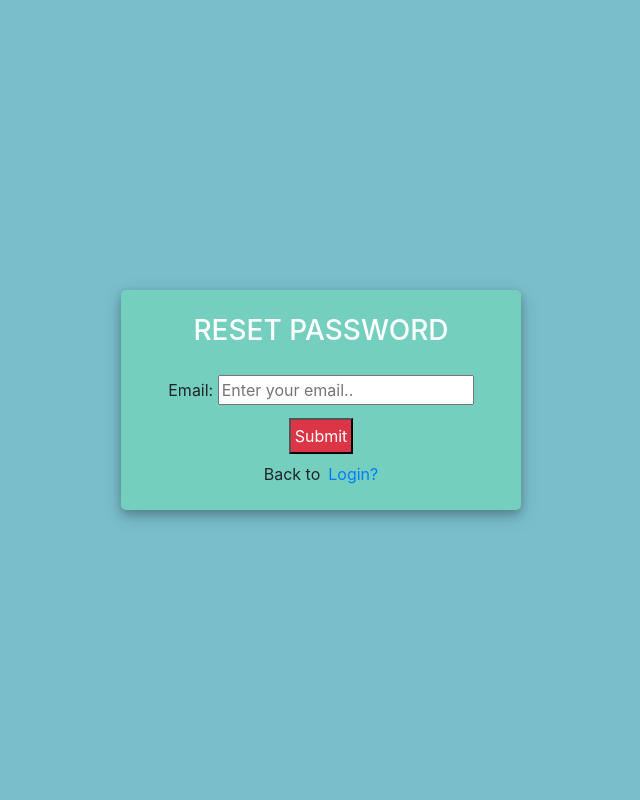
After one commit to DJGuruji/MedicalAppointment, a Django app: page /reset_pass in a window 1280 px wide. The commit adds this page. Shown: the whole page, without its empty margins (319-959 px from the left). Run offline with Django 4.2, Linux system fonts and the light colour scheme; some libraries are stand-ins or nearby versions.

Commit message:
Reset password added

```diff
--- a/Hbooking/urls.py
+++ b/Hbooking/urls.py
@@ -16,7 +16,9 @@ Including another URLconf
 """
 from django.contrib import admin
 from django.urls import path, include
-
+admin.site.site_header = 'Medical Appointment '
+admin.site.site_title = 'MedicalAppointment '
+admin.site.index_title = 'Appointment Administration'
 urlpatterns = [
     path('admin/', admin.site.urls),
     path('',include('home.urls')),
--- a/home/urls.py
+++ b/home/urls.py
@@ -1,6 +1,8 @@
 
 from django.urls import path
 from .import views
+from django.contrib.auth import views as auth_views
+
 urlpatterns = [
 
 path('',views.register, name ='register'),
@@ -13,4 +15,9 @@ path('contact',views.contact, name ='contact'),
 path('doctors',views.doctors, name ='doctors'),
 path('logout',views.logout_user, name ='logout'),
 
+path('reset_pass',auth_views.PasswordResetView.as_view(template_name = "passwordreset.html"), name='reset_pass'),
+path('reset_pass_sent',auth_views.PasswordResetDoneView.as_view(template_name = "passwordresetsent.html"), name='reset_pass_sent'),
+path('reset/<uidb64>/<token>',auth_views.PasswordResetConfirmView.as_view(template_name = "passwordresetform.html"), name='password_reset_confirm'),
+path('reset_pass_comp',auth_views.PasswordResetCompleteView.as_view(template_name = "passwordresetdone.html"), name='reset_pass_comp'),
+
 ]
--- /dev/null
+++ b/templates/passwordreset.html
@@ -0,0 +1,114 @@
+<!DOCTYPE html>
+<html>
+
+<head>
+  <title>forgot password</title>
+
+</head>
+<link rel="stylesheet" href="https://stackpath.bootstrapcdn.com/bootstrap/4.1.3/css/bootstrap.min.css" integrity="sha384-MCw98/SFnGE8fJT3GXwEOngsV7Zt27NXFoaoApmYm81iuXoPkFOJwJ8ERdknLPMO" crossorigin="anonymous">
+<script src="https://ajax.googleapis.com/ajax/libs/jquery/3.3.1/jquery.min.js"></script>
+<link rel="stylesheet" href="https://use.fontawesome.com/releases/v5.6.1/css/all.css" integrity="sha384-gfdkjb5BdAXd+lj+gudLWI+BXq4IuLW5IT+brZEZsLFm++aCMlF1V92rMkPaX4PP" crossorigin="anonymous">
+
+
+<style>
+  body,
+  html {
+    margin: 0;
+    padding: 0;
+    height: 100%;
+    background: #7abecc !important;
+  }
+  .user_card {
+    width: 400px;
+    margin-top: auto;
+    margin-bottom: auto;
+    background: #74cfbf;
+    position: relative;
+    display: flex;
+    justify-content: center;
+    flex-direction: column;
+    padding: 10px;
+    box-shadow: 0 4px 8px 0 rgba(0, 0, 0, 0.2), 0 6px 20px 0 rgba(0, 0, 0, 0.19);
+    -webkit-box-shadow: 0 4px 8px 0 rgba(0, 0, 0, 0.2), 0 6px 20px 0 rgba(0, 0, 0, 0.19);
+    -moz-box-shadow: 0 4px 8px 0 rgba(0, 0, 0, 0.2), 0 6px 20px 0 rgba(0, 0, 0, 0.19);
+    border-radius: 5px;
+
+  }
+
+  .form_container {
+    margin-top: 20px;
+  }
+
+  #form-title {
+    color: #fff;
+
+  }
+
+  .login_btn {
+    width: 100%;
+    background: #33ccff !important;
+    color: white !important;
+  }
+  .submit_btn:focus {
+    box-shadow: none !important;
+    outline: 0px !important;
+  }
+  .login_container {
+    padding: 0 2rem;
+  }
+  .input-group-text {
+    background: #f7ba5b !important;
+    color: white !important;
+    border: 0 !important;
+    border-radius: 0.25rem 0 0 0.25rem !important;
+  }
+  .input_user,
+  .input_pass:focus {
+    box-shadow: none !important;
+    outline: 0px !important;
+  }
+
+
+</style>
+
+</head>
+<body>
+<div class="container h-100">
+<div class="d-flex justify-content-center h-100">
+<div class="user_card p-4">
+<div class="d-flex justify-content-center">
+
+
+<h3 id="form-title">RESET PASSWORD</h3>
+</div>
+<div class="d-flex justify-content-center form_container">
+<form method="POST" action="">
+{% csrf_token %}
+{{ form }}
+
+<div class="d-flex p-2 justify-content-center">
+<input type="submit" class=" p-1 bg-danger submit_btn text-white" name="send_email">
+</div>
+<div class="d-flex justify-content-center links">
+Back to <a href="{% url 'login' %}" class="ml-2">Login?</a>
+</div>
+
+
+</form>
+
+</div>
+
+
+
+</div>
+</div>
+</div>
+
+<script>
+var form_fields = document.getElementsByTagName('input')
+form_fields[1].placeholder = 'Enter your email..';
+
+</script>
+</body>
+
+</html>
```
Also changed, not shown: Hbooking/settings.py (+9 -0 lines), templates/login.html (+9 -4 lines), templates/passwordresetdone.html (added, +28 -0 lines), templates/passwordresetform.html (added, +112 -0 lines), templates/passwordresetsent.html (added, +19 -0 lines).
